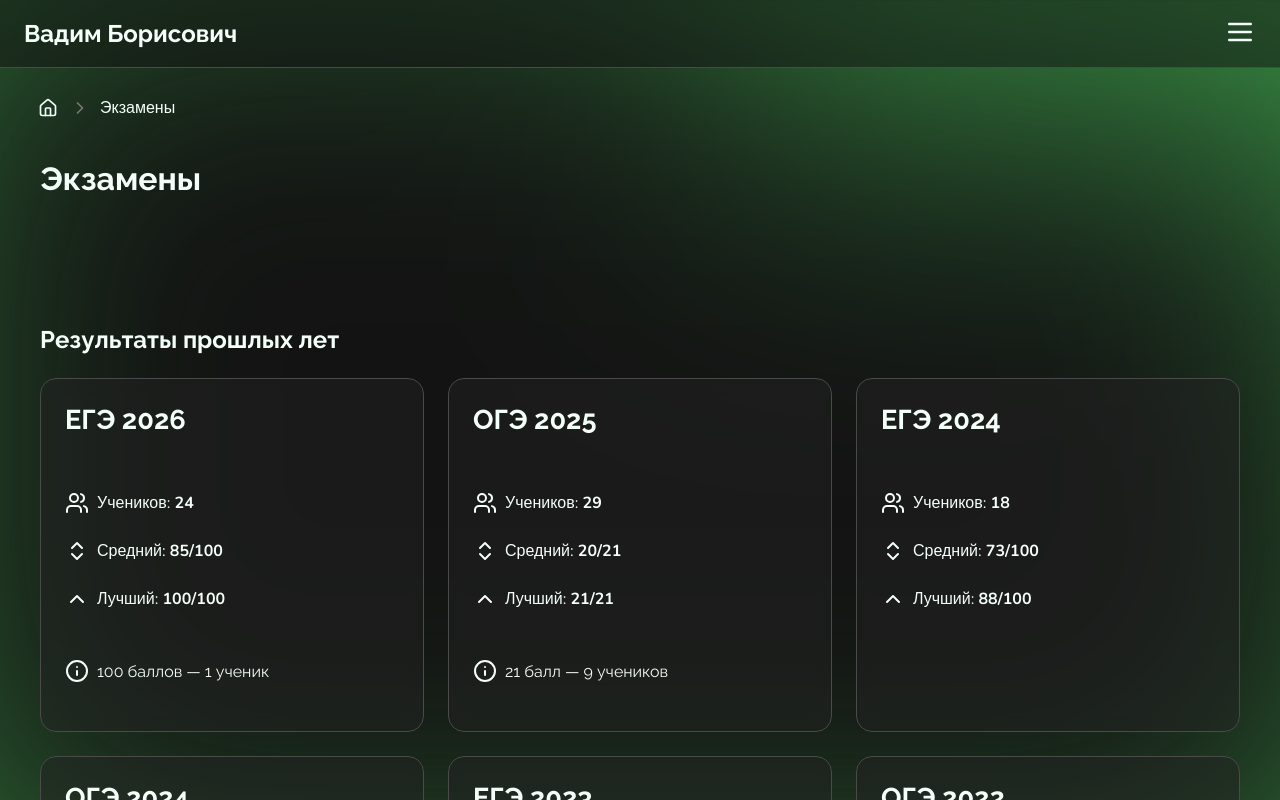
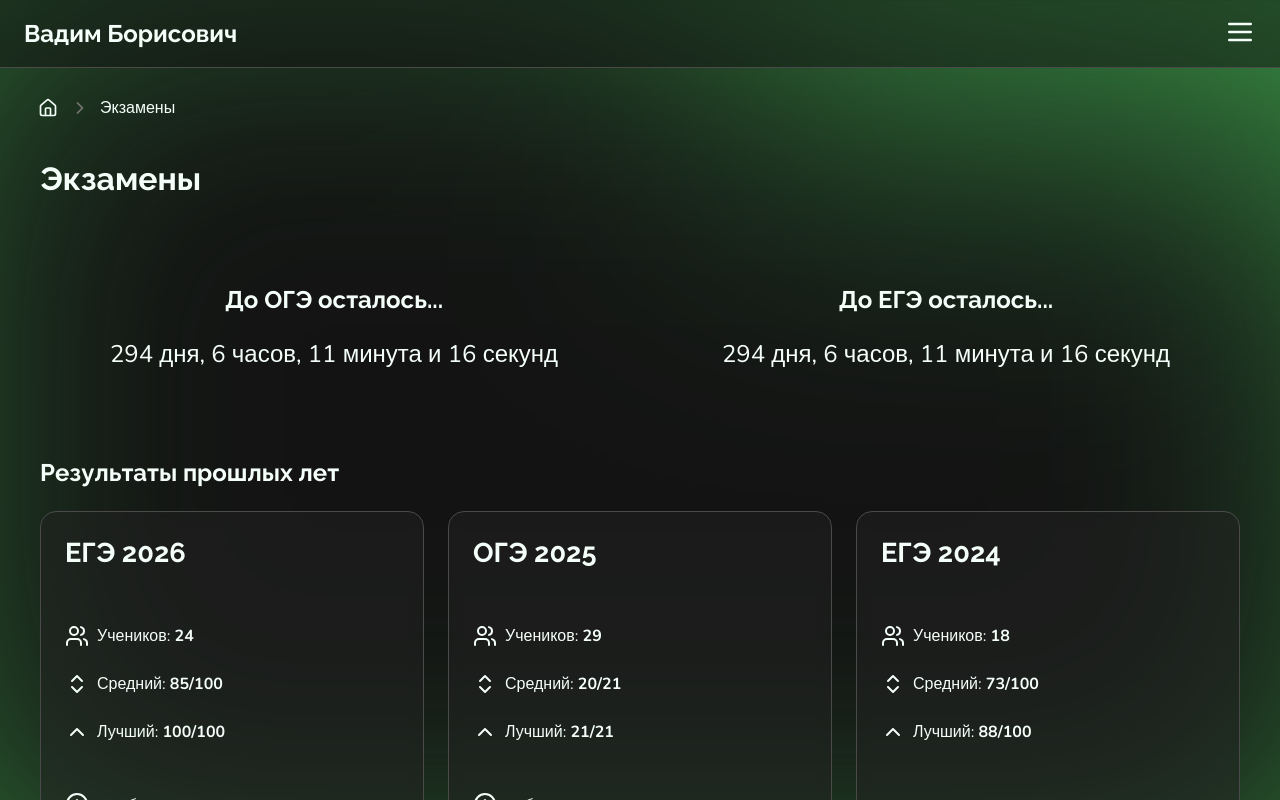
Before and after one commit to svbinf-ru/svbinf.ru, a Next.js app: page /exams in a window 1280 px wide. Shown: the top 800 px of the page. Built offline with nearby package versions, Linux system fonts and the light colour scheme.

Commit message:
Update page.tsx

```diff
--- a/app/exams/page.tsx
+++ b/app/exams/page.tsx
@@ -24,11 +24,11 @@ export default function Exams() {
                 <ContainerVertical>
                     <GridTwoColumns>
                         <Countdown
-                            date={new Date(2025, 4, 26, 10)}
+                            date={new Date(2027, 5, 1, 10)}
                             message="До ОГЭ осталось..."
                         />
                         <Countdown
-                            date={new Date(2026, 5, 10, 10)}
+                            date={new Date(2027, 5, 1, 10)}
                             message="До ЕГЭ осталось..."
                         />
                     </GridTwoColumns>
```
